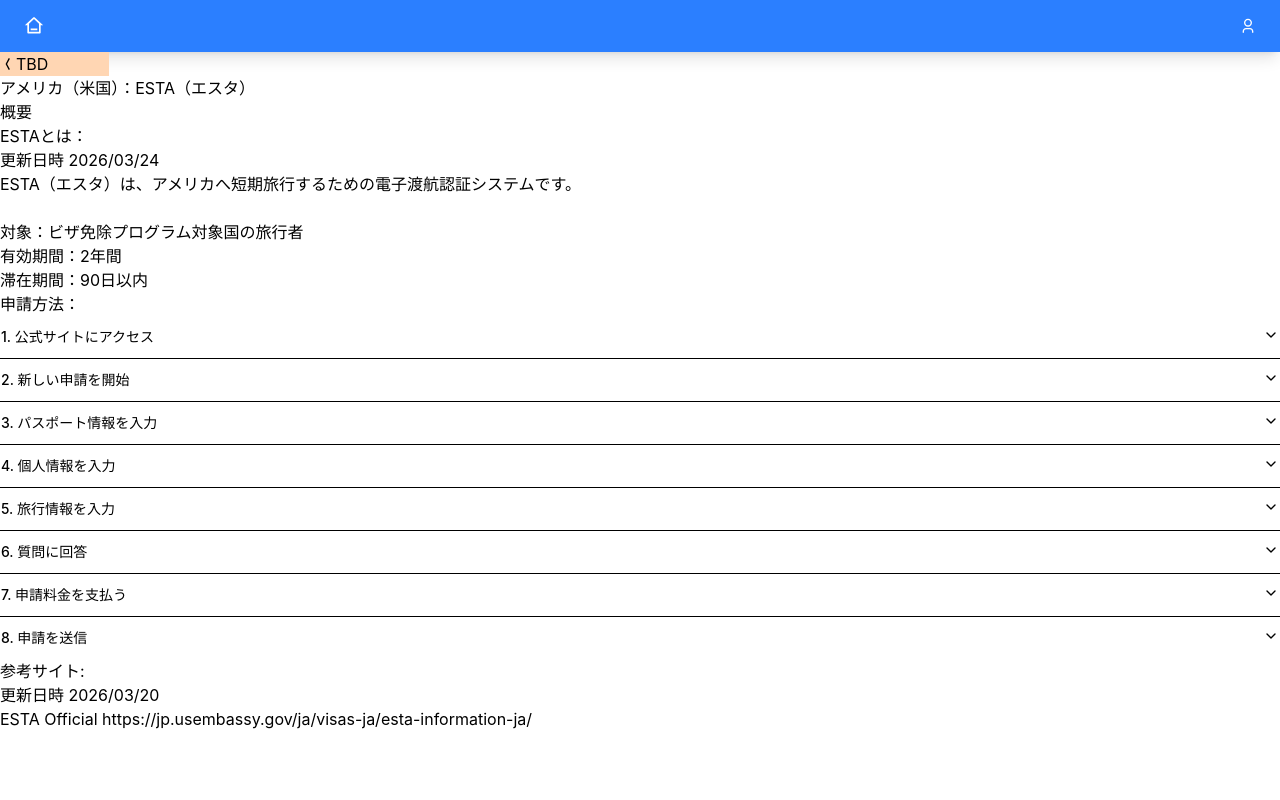
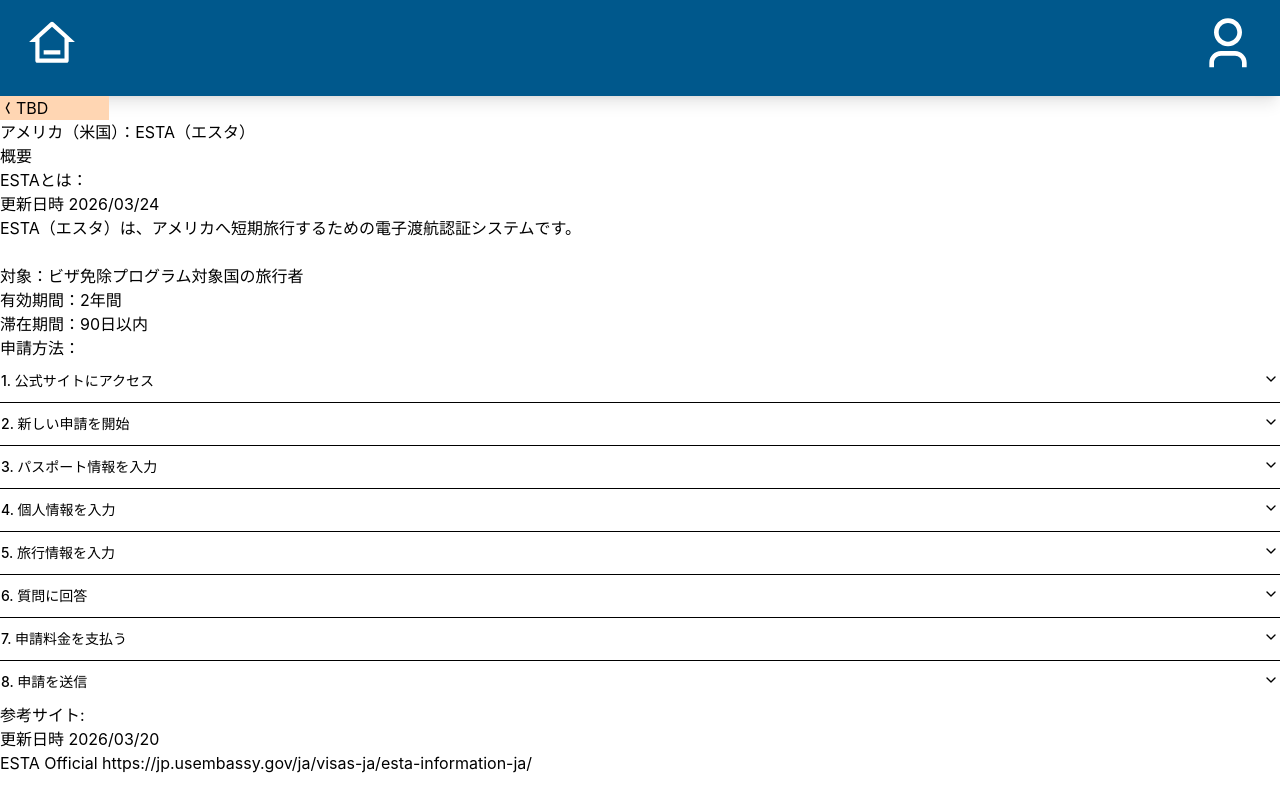
Before and after one commit to Triton-Swallows/Triton-Swallows-App, a React (Vite) app in the folder fe/: page /usa/packing-list/esta in a window 1280 px wide. Built offline with nearby package versions, Linux system fonts and the light colour scheme; no server answers.

Commit message:
style: ヘッダーのデザイン適用

```diff
--- a/fe/src/components/organisms/layout/Header.tsx
+++ b/fe/src/components/organisms/layout/Header.tsx
@@ -7,17 +7,17 @@
 
   return (
     <>
-      <header className="bg-blue-500 text-white py-4 shadow-lg">
+      <header className="bg-[#00588C] text-white py-4 shadow-lg h-[96px]">
         <div className="flex justify-between items-center px-6">
           <Link to="/" className="text-xl font-bold hover:text-blue-100">
-            <RiHome3Line />
+            <RiHome3Line className="w-[56px] h-[50px]" />
           </Link>
 
           {loginUser ? (
-            <RiUser3Line />
+            <RiUser3Line className="w-[56px] h-[56px]" />
           ) : (
             <Link to="/login">
-              <RiUser3Line />
+              <RiUser3Line className="w-[56px] h-[56px]" />
             </Link>
           )}
         </div>
```
